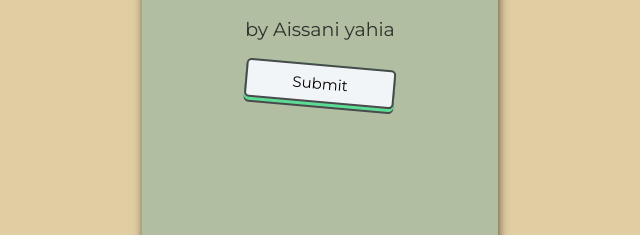
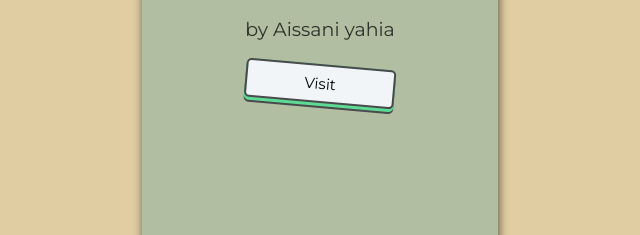
Before and after one commit to YahiaAiss/Tp05, a plain HTML site: page index.html in a window 1280 px wide. Shown: the part 361-596 px from the top of the page, 320-960 px from the left. Drawn offline with Linux system fonts and the light colour scheme; a web font is replaced by a local one.

Commit message:
Update index.html

```diff
--- a/index.html
+++ b/index.html
@@ -13,7 +13,7 @@
         <p>Document Object Model</p>
         <p>by Aissani yahia</p>
         <button class="button" onclick="openMainPage()">
-            <span>Submit</span>
+            <span>Visit</span>
         </button>
     </div>
     <script>
```
